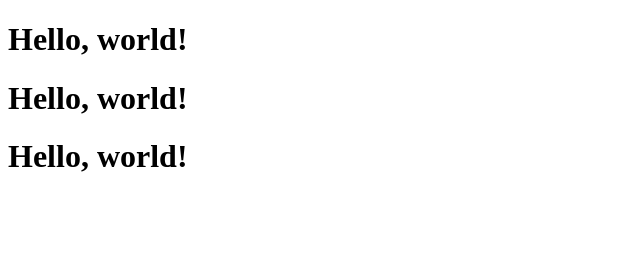
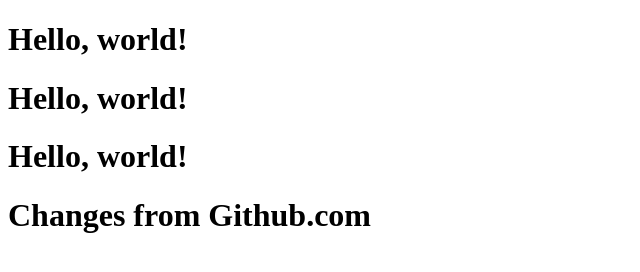
Before and after one commit to bligede767/git-demo, a plain HTML site: page index.html in a window 1280 px wide. Shown: the whole page, without its empty margins (0-640 px from the left). Drawn offline with Linux system fonts and the light colour scheme.

Commit message:
adding new text

```diff
--- a/index.html
+++ b/index.html
@@ -10,5 +10,7 @@
     <h1>Hello, world!</h1>
     <h1>Hello, world!</h1>
     <h1>Hello, world!</h1>
+
+    <h1>Changes from Github.com</h1>
 </body>
 </html>
```
